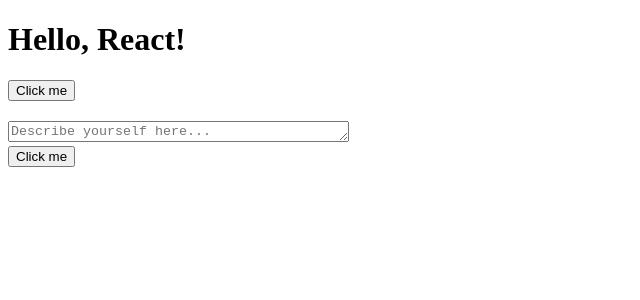
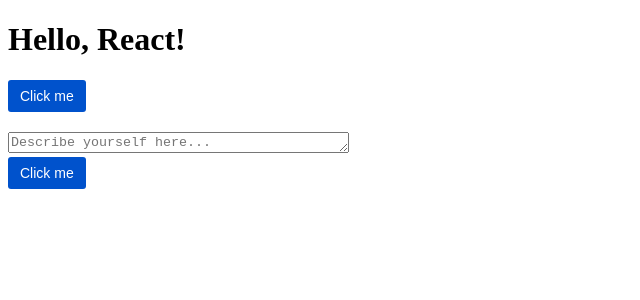
Before and after one commit to stevenanthonyrevo/react-basics, a React (Create React App) app: page / in a window 1280 px wide. Shown: the top 300 px of the page, without its empty margins (0-640 px from the left). Built offline with nearby package versions, Linux system fonts and the light colour scheme; the HTML template or start-up script is replaced by a standard one.

Commit message:
Add Styled Components

```diff
--- a/package.json
+++ b/package.json
@@ -6,7 +6,8 @@
   "dependencies": {
     "react": "^16.4.1",
     "react-dom": "^16.4.1",
-    "react-scripts": "^5.0.1"
+    "react-scripts": "^5.0.1",
+    "styled-components": "^6.1.8"
   },
   "scripts": {
     "start": "react-scripts start",
--- a/src/App.js
+++ b/src/App.js
@@ -1,4 +1,34 @@
 import React,  { useState } from 'react';
+import styled from 'styled-components';
+
+const Button = styled.button`
+  display: inline-block;
+  outline: none;
+  border-width: 0px;
+  border-radius: 3px;
+  box-sizing: border-box;
+  font-size: inherit;
+  font-weight: 500;
+  max-width: 100%;
+  text-align: center;
+  text-decoration: none;
+  transition: background 0.1s ease-out 0s, box-shadow 0.15s cubic-bezier(0.47, 0.03, 0.49, 1.38) 0s;
+  background: rgb(0, 82, 204);
+  cursor: pointer;
+  height: 32px;
+  line-height: 32px;
+  padding: 0px 12px;
+  vertical-align: middle;
+  width: auto;
+  font-size: 14px;
+  color: rgb(255, 255, 255);
+  &:hover {
+    background: rgb(0, 101, 255);
+    text-decoration: inherit;
+    transition-duration: 0s, 0.15s;
+    color: rgb(255, 255, 255);
+  }
+`;
 
 function MyInput() {
   const [content, setContent] = useState('');
@@ -26,7 +56,7 @@
           value={content}
           onChange={(event) => setContent(event.target.value)}  />
         <br />
-        <button type="submit" name="button" value={content}>Click me</button>
+        <Button type="submit" name="button" value={content}>Click me</Button>
       </form>
     </div>
   )
@@ -37,9 +67,9 @@
     alert("You have clicked me!");
   }
   return (
-    <button onClick={handleClick}>
+    <Button onClick={handleClick}>
       Click me
-    </button>
+    </Button>
   )
 }
 
```
Also changed, not shown: 2 other files (tests, documents, lock files or other folders).
